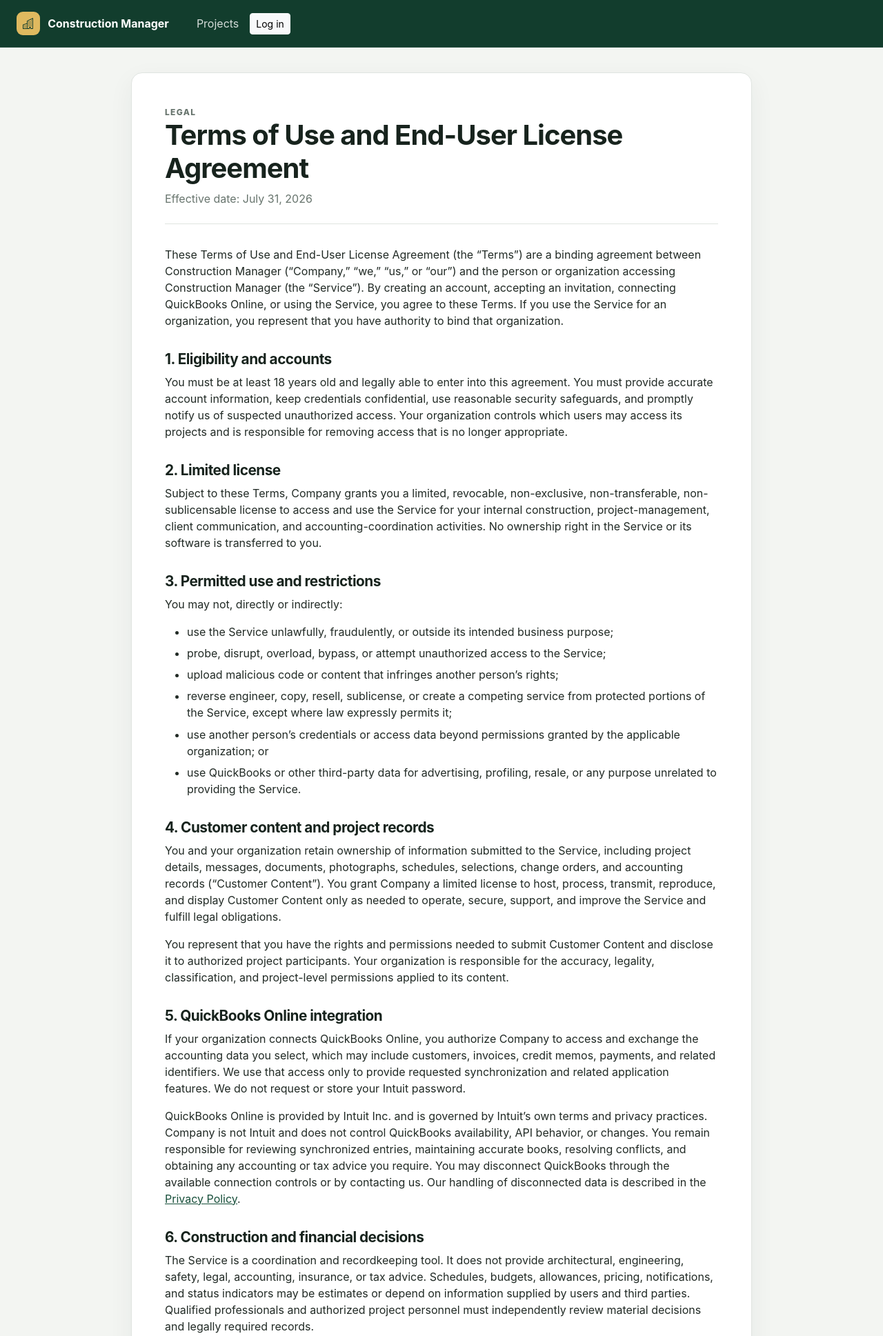
After one commit to mprovost129/construction_manager, a Django app: page /legal/eula/ in a window 1280 px wide. The commit adds this page. Shown: the top 1937 px of the page at 69% size. Run offline with Django 5.2, Linux system fonts and the light colour scheme.

Commit message:
feat: add legal pages and update footer with links to EULA and Privacy Policy

```diff
--- a/core/urls.py
+++ b/core/urls.py
@@ -6,6 +6,16 @@ app_name = 'core'
 
 urlpatterns = [
     path('', views.HomeView.as_view(), name='home'),
+    path(
+        'legal/eula/',
+        views.EndUserLicenseAgreementView.as_view(),
+        name='eula',
+    ),
+    path(
+        'legal/privacy/',
+        views.PrivacyPolicyView.as_view(),
+        name='privacy',
+    ),
     path(
         'activity/',
         views.ProjectActivityListView.as_view(),
--- a/core/views.py
+++ b/core/views.py
@@ -2,6 +2,7 @@ import csv
 from datetime import date, datetime, time
 from urllib.parse import urlencode
 
+from django.conf import settings
 from django.contrib.auth.mixins import LoginRequiredMixin
 from django.core.exceptions import PermissionDenied
 from django.db.models import Q
@@ -22,6 +23,31 @@ PROJECT_ACTIVITY_TYPE_CHOICES = tuple(
 PROJECT_ACTIVITY_TYPE_VALUES = {
     value for value, _label in PROJECT_ACTIVITY_TYPE_CHOICES
 }
+
+
+class LegalPolicyView(TemplateView):
+    """Public legal policy page with deployment-specific operator details."""
+
+    def get_context_data(self, **kwargs):
+        context = super().get_context_data(**kwargs)
+        context.update(
+            {
+                'legal_business_name': settings.LEGAL_BUSINESS_NAME,
+                'legal_contact_email': settings.LEGAL_CONTACT_EMAIL,
+                'legal_business_address': settings.LEGAL_BUSINESS_ADDRESS,
+                'legal_governing_law': settings.LEGAL_GOVERNING_LAW,
+                'legal_effective_date': settings.LEGAL_EFFECTIVE_DATE,
+            }
+        )
+        return context
+
+
+class EndUserLicenseAgreementView(LegalPolicyView):
+    template_name = 'core/legal/eula.html'
+
+
+class PrivacyPolicyView(LegalPolicyView):
+    template_name = 'core/legal/privacy.html'
 
 
 class HomeView(TemplateView):
--- a/static/css/main.css
+++ b/static/css/main.css
@@ -95,6 +95,55 @@ a:hover { color: var(--color-primary-dark); }
     min-height: 68px;
     padding-top: 1rem;
     padding-bottom: 1rem;
+    border-top: 1px solid var(--color-border);
+    color: var(--color-muted);
+    background: rgba(255, 255, 255, 0.55);
+}
+
+.app-footer__inner {
+    display: flex;
+    align-items: center;
+    justify-content: space-between;
+    gap: 1rem;
+}
+
+.app-footer__copyright { margin: 0; }
+
+.app-footer__links {
+    display: flex;
+    gap: 1rem;
+}
+
+.app-footer__links a { text-decoration: none; }
+
+.legal-document {
+    max-width: 900px;
+    margin: 0 auto;
+    padding: clamp(1.25rem, 4vw, 3rem);
+    border: 1px solid var(--color-border);
+    border-radius: 16px;
+    background: var(--color-surface);
+    box-shadow: 0 12px 36px rgba(35, 53, 44, 0.06);
+}
+
+.legal-document__header {
+    padding-bottom: 1.5rem;
+    border-bottom: 1px solid var(--color-border);
+}
+
+.legal-document__header h1 { margin-bottom: 0.5rem; }
+.legal-document__header p { margin-bottom: 0; color: var(--color-muted); }
+.legal-document section { margin-top: 2rem; }
+.legal-document h2 { font-size: 1.3rem; }
+.legal-document h3 { margin-top: 1.25rem; font-size: 1.05rem; }
+.legal-document li + li { margin-top: 0.45rem; }
+.legal-document address { white-space: pre-line; }
+
+@media (max-width: 600px) {
+    .app-footer__inner {
+        align-items: flex-start;
+        flex-direction: column;
+    }
 }
 
 .messages {
--- /dev/null
+++ b/templates/core/legal/eula.html
@@ -0,0 +1,236 @@
+{% extends 'base.html' %}
+
+{% block title %}Terms of Use and EULA | Construction Manager{% endblock %}
+{% block meta_description %}Terms governing access to and use of the Construction Manager application.{% endblock %}
+
+{% block content %}
+<article class="legal-document">
+    <header class="legal-document__header">
+        <p class="eyebrow">Legal</p>
+        <h1>Terms of Use and End-User License Agreement</h1>
+        <p>Effective date: {{ legal_effective_date }}</p>
+    </header>
+
+    <section>
+        <p>
+            These Terms of Use and End-User License Agreement (the “Terms”) are a
+            binding agreement between {{ legal_business_name }} (“Company,” “we,”
+            “us,” or “our”) and the person or organization accessing Construction
+            Manager (the “Service”). By creating an account, accepting an invitation,
+            connecting QuickBooks Online, or using the Service, you agree to these
+            Terms. If you use the Service for an organization, you represent that you
+            have authority to bind that organization.
+        </p>
+    </section>
+
+    <section>
+        <h2>1. Eligibility and accounts</h2>
+        <p>
+            You must be at least 18 years old and legally able to enter into this
+            agreement. You must provide accurate account information, keep credentials
+            confidential, use reasonable security safeguards, and promptly notify us
+            of suspected unauthorized access. Your organization controls which users
+            may access its projects and is responsible for removing access that is no
+            longer appropriate.
+        </p>
+    </section>
+
+    <section>
+        <h2>2. Limited license</h2>
+        <p>
+            Subject to these Terms, Company grants you a limited, revocable,
+            non-exclusive, non-transferable, non-sublicensable license to access and
+            use the Service for your internal construction, project-management, client
+            communication, and accounting-coordination activities. No ownership right
+            in the Service or its software is transferred to you.
+        </p>
+    </section>
+
+    <section>
+        <h2>3. Permitted use and restrictions</h2>
+        <p>You may not, directly or indirectly:</p>
+        <ul>
+            <li>use the Service unlawfully, fraudulently, or outside its intended business purpose;</li>
+            <li>probe, disrupt, overload, bypass, or attempt unauthorized access to the Service;</li>
+            <li>upload malicious code or content that infringes another person’s rights;</li>
+            <li>reverse engineer, copy, resell, sublicense, or create a competing service from protected portions of the Service, except where law expressly permits it;</li>
+            <li>use another person’s credentials or access data beyond permissions granted by the applicable organization; or</li>
+            <li>use QuickBooks or other third-party data for advertising, profiling, resale, or any purpose unrelated to providing the Service.</li>
+        </ul>
+    </section>
+
+    <section>
+        <h2>4. Customer content and project records</h2>
+        <p>
+            You and your organization retain ownership of information submitted to the
+            Service, including project details, messages, documents, photographs,
+            schedules, selections, change orders, and accounting records (“Customer
+            Content”). You grant Company a limited license to host, process, transmit,
+            reproduce, and display Customer Content only as needed to operate, secure,
+            support, and improve the Service and fulfill legal obligations.
+        </p>
+        <p>
+            You represent that you have the rights and permissions needed to submit
+            Customer Content and disclose it to authorized project participants. Your
+            organization is responsible for the accuracy, legality, classification,
+            and project-level permissions applied to its content.
+        </p>
+    </section>
+
+    <section>
+        <h2>5. QuickBooks Online integration</h2>
+        <p>
+            If your organization connects QuickBooks Online, you authorize Company to
+            access and exchange the accounting data you select, which may include
+            customers, invoices, credit memos, payments, and related identifiers. We
+            use that access only to provide requested synchronization and related
+            application features. We do not request or store your Intuit password.
+        </p>
+        <p>
+            QuickBooks Online is provided by Intuit Inc. and is governed by Intuit’s
+            own terms and privacy practices. Company is not Intuit and does not control
+            QuickBooks availability, API behavior, or changes. You remain responsible
+            for reviewing synchronized entries, maintaining accurate books, resolving
+            conflicts, and obtaining any accounting or tax advice you require. You may
+            disconnect QuickBooks through the available connection controls or by
+            contacting us. Our handling of disconnected data is described in the
+            <a href="{% url 'core:privacy' %}#retention">Privacy Policy</a>.
+        </p>
+    </section>
+
+    <section>
+        <h2>6. Construction and financial decisions</h2>
+        <p>
+            The Service is a coordination and recordkeeping tool. It does not provide
+            architectural, engineering, safety, legal, accounting, insurance, or tax
+            advice. Schedules, budgets, allowances, pricing, notifications, and status
+            indicators may be estimates or depend on information supplied by users and
+            third parties. Qualified professionals and authorized project personnel
+            must independently review material decisions and legally required records.
+        </p>
+    </section>
+
+    <section>
+        <h2>7. Third-party services</h2>
+        <p>
+            The Service may interoperate with hosting, email, storage, authentication,
+            accounting, and other third-party services. Your use of a third-party
+            service may be subject to separate terms. We are not responsible for a
+            third party’s independent acts, outages, or changes, but we remain
+            responsible for our obligations regarding Customer Content in our control.
+        </p>
+    </section>
+
+    <section>
+        <h2>8. Fees</h2>
+        <p>
+            Any fees, billing schedule, renewal terms, and taxes will be stated in an
+            applicable order, subscription, or service agreement. Unless that agreement
+            says otherwise, fees already earned are nonrefundable to the extent
+            permitted by law.
+        </p>
+    </section>
+
+    <section>
+        <h2>9. Service operation and changes</h2>
+        <p>
+            We may maintain, update, secure, or modify the Service and may temporarily
+            suspend access when reasonably necessary. We do not guarantee uninterrupted
+            operation. If a material change or discontinuation substantially affects
+            customers, we will provide reasonable notice when practicable and explain
+            available data-export or transition options.
+        </p>
+    </section>
+
+    <section>
+        <h2>10. Suspension and termination</h2>
+        <p>
+            You may stop using the Service at any time. We may suspend or terminate
+            access for a material breach, unlawful use, security risk, nonpayment, or
+            when required by law. Where appropriate, we will provide notice and an
+            opportunity to cure. Upon termination, the license granted under these
+            Terms ends. Customer Content will be handled under the Privacy Policy and
+            applicable service agreement, including available retrieval and deletion
+            periods.
+        </p>
+    </section>
+
+    <section>
+        <h2>11. Intellectual property and feedback</h2>
+        <p>
+            Company and its licensors own the Service, software, design, documentation,
+            and related intellectual property, excluding Customer Content. If you
+            voluntarily provide product feedback, you grant Company permission to use
+            it without restriction or compensation, provided we do not identify you
+            publicly without permission.
+        </p>
+    </section>
+
+    <section>
+        <h2>12. Disclaimers</h2>
+        <p>
+            TO THE MAXIMUM EXTENT PERMITTED BY LAW, THE SERVICE IS PROVIDED “AS IS” AND
+            “AS AVAILABLE.” COMPANY DISCLAIMS IMPLIED WARRANTIES OF MERCHANTABILITY,
+            FITNESS FOR A PARTICULAR PURPOSE, TITLE, AND NON-INFRINGEMENT. THESE
+            DISCLAIMERS DO NOT LIMIT RIGHTS OR WARRANTIES THAT CANNOT LAWFULLY BE
+            EXCLUDED.
+        </p>
+    </section>
+
+    <section>
+        <h2>13. Limitation of liability</h2>
+        <p>
+            TO THE MAXIMUM EXTENT PERMITTED BY LAW, COMPANY WILL NOT BE LIABLE FOR
+            INDIRECT, INCIDENTAL, SPECIAL, EXEMPLARY, CONSEQUENTIAL, OR PUNITIVE
+            DAMAGES, OR FOR LOST PROFITS, REVENUE, DATA, GOODWILL, OR BUSINESS
+            OPPORTUNITIES. COMPANY’S TOTAL LIABILITY ARISING FROM THE SERVICE WILL NOT
+            EXCEED THE GREATER OF THE AMOUNT PAID FOR THE SERVICE DURING THE 12 MONTHS
+            BEFORE THE EVENT GIVING RISE TO THE CLAIM OR US$100. THESE LIMITS DO NOT
+            APPLY WHERE LIABILITY CANNOT LAWFULLY BE LIMITED.
+        </p>
+    </section>
+
+    <section>
+        <h2>14. Indemnification</h2>
+        <p>
+            To the extent permitted by law, an organization using the Service will
+            defend and indemnify Company against third-party claims arising from that
+            organization’s unlawful use, Customer Content, violation of another
+            person’s rights, or material breach of these Terms. Company will provide
+            prompt notice and reasonable cooperation and will not settle a claim in a
+            manner that admits fault by the organization without consent.
+        </p>
+    </section>
+
+    <section>
+        <h2>15. Governing law</h2>
+        <p>
+            These Terms are governed by {{ legal_governing_law }}, without regard to
+            conflict-of-law rules. Any mandatory rights or venue requirements under
+            applicable law remain unaffected.
+        </p>
+    </section>
+
+    <section>
+        <h2>16. Changes and general terms</h2>
+        <p>
+            We may update these Terms to reflect legal, security, or Service changes.
+            We will post the updated effective date and provide additional notice of
+            material changes when required. If a provision is unenforceable, the
+            remaining provisions continue in effect. A failure to enforce a provision
+            is not a waiver. You may not assign these Terms without our consent;
+            Company may assign them as part of a merger, reorganization, or sale of the
+            relevant business.
+        </p>
+    </section>
+
+    <section>
+        <h2>17. Contact</h2>
+        <address>
+            {{ legal_business_name }}
+            {% if legal_business_address %}{{ legal_business_address }}
+            {% endif %}<a href="mailto:{{ legal_contact_email }}">{{ legal_contact_email }}</a>
+        </address>
+    </section>
+</article>
+{% endblock %}
--- a/templates/partials/_footer.html
+++ b/templates/partials/_footer.html
@@ -1 +1,9 @@
-<footer class="app-footer container-xl"></footer>
+<footer class="app-footer">
+    <div class="container-xl app-footer__inner">
+        <p class="app-footer__copyright">&copy; {% now "Y" %} Construction Manager</p>
+        <nav class="app-footer__links" aria-label="Legal">
+            <a href="{% url 'core:eula' %}">Terms &amp; EULA</a>
+            <a href="{% url 'core:privacy' %}">Privacy Policy</a>
+        </nav>
+    </div>
+</footer>
```
Also changed, not shown: config/settings/base.py (+10 -0 lines), core/tests.py (+36 -1 lines), templates/core/legal/privacy.html (added, +230 -0 lines), 1 other file.
